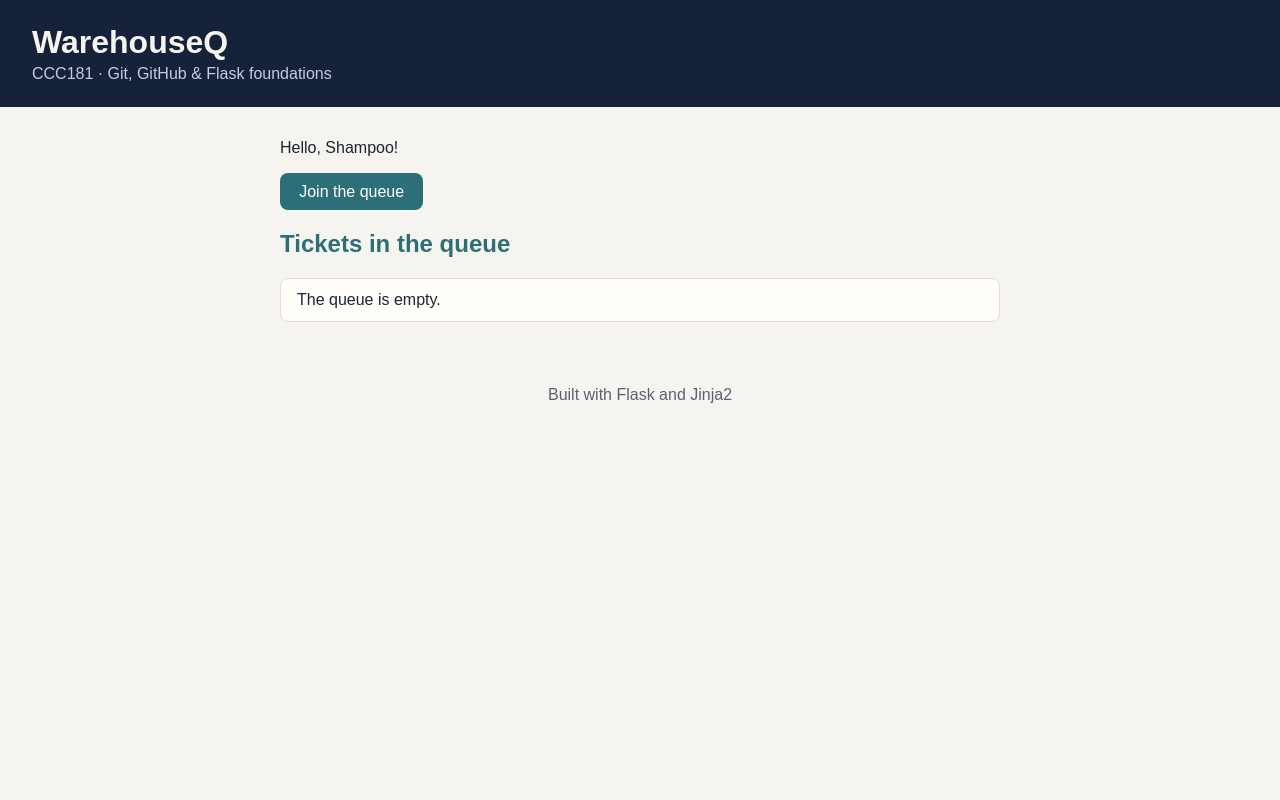
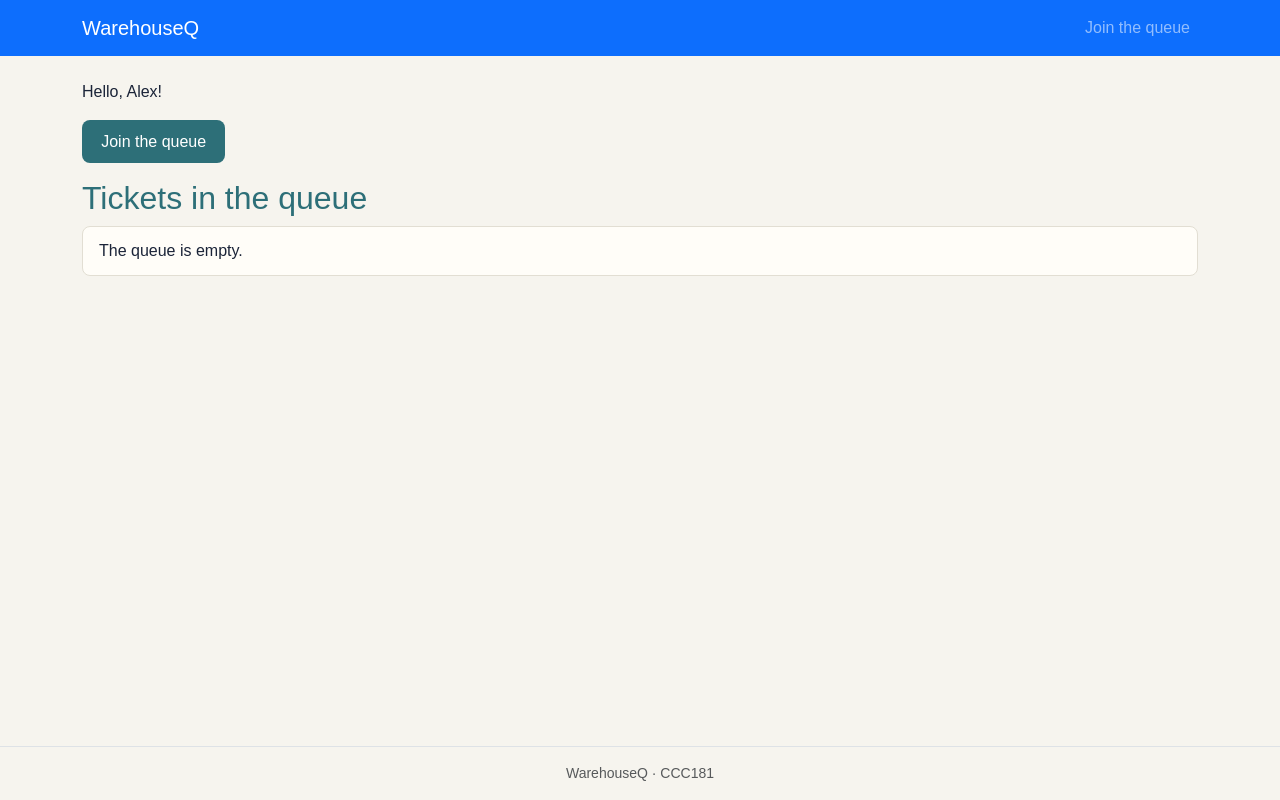
Before and after one commit to stebbn/CCC181, a Flask app: page / in a window 1280 px wide. Run offline with Flask 3, Linux system fonts and the light colour scheme; parts of the project's set-up code (start-up, migrations or seed data) failed here and were passed over.

Commit message:
Add Bootstrap layout and navigation (#1)

```diff
--- a/activities/queue-app/app/app.py
+++ b/activities/queue-app/app/app.py
@@ -2,6 +2,8 @@ from queue_types import *
 from flask import Flask, abort, redirect, render_template, request, url_for
 
 app = Flask(__name__)
+app.secret_key = "dev-only-change-me"
+
 
 SERVICES: list[ServiceDict] = [
     {"id": 1, "name": "To Check"},
@@ -9,12 +11,12 @@ SERVICES: list[ServiceDict] = [
 ]
 
 TICKETS: list[Ticket] = [
-    Ticket(number=1, name="Shampoo", source="producer_123_id", service_id=1, status="waiting"),
+    Ticket(number=1, name="Alex", service_id=1, items=[Item(name= "Ball", count=1, info="its a ball")], status="waiting"),
 ]
 
 @app.route("/")
 def index():
-    return render_template("index.html", name="Shampoo", tickets=TICKETS)
+    return render_template("index.html", name="Alex", tickets=TICKETS)
 
 @app.route("/queue/<int:ticket_id>")
 def ticket(ticket_id):
@@ -34,9 +36,9 @@ def join():
 
         new_ticket = Ticket(
             number=new_number,
-            name=name,
-            source="-",
+            name= name,
             service_id=1,
+            items=[],
             status="waiting"
         )
 
@@ -49,5 +51,13 @@ def join():
 def hello():
     return "Hello, CCC181!"
 
+@app.route("/join")
+def join_form():
+    return render_template("join.html")
+
+@app.route("/staff")
+def staff_dashboard():
+    return "Staff dashboard coming soon"
+
 if __name__ == "__main__":
     app.run(debug=True)
--- a/activities/queue-app/app/templates/base.html
+++ b/activities/queue-app/app/templates/base.html
@@ -4,20 +4,52 @@
   <meta charset="utf-8">
   <meta name="viewport" content="width=device-width, initial-scale=1">
   <title>{% block title %}WarehouseQ{% endblock %}</title>
-  {# Link static files with url_for instead of hard-coding paths #}
+  <link rel="stylesheet"
+        href="https://cdn.jsdelivr.net/npm/bootstrap@5.3.3/dist/css/bootstrap.min.css">
   <link rel="stylesheet" href="{{ url_for('static', filename='css/style.css') }}">
 </head>
-<body>
-  <header>
-    <h1><a href="{{ url_for('index') }}">WarehouseQ</a></h1>
-    <p class="tagline">CCC181 · Git, GitHub &amp; Flask foundations</p>
-  </header>
+<body class="d-flex flex-column min-vh-100">
+  <a class="visually-hidden-focusable" href="#main">Skip to main content</a>
 
-  <main>
+  <nav class="navbar navbar-expand-md bg-primary" data-bs-theme="dark">
+    <div class="container">
+      <a class="navbar-brand" href="{{ url_for('index') }}">WarehouseQ</a>
+      <button class="navbar-toggler" type="button" data-bs-toggle="collapse"
+              data-bs-target="#mainNav" aria-controls="mainNav"
+              aria-expanded="false" aria-label="Toggle navigation">
+        <span class="navbar-toggler-icon"></span>
+      </button>
+      <div class="collapse navbar-collapse" id="mainNav">
+        <ul class="navbar-nav ms-auto">
+          <li class="nav-item">
+            <a class="nav-link {% if request.endpoint == 'join' %}active{% endif %}"
+               {% if request.endpoint == 'join' %}aria-current="page"{% endif %}
+               href="{{ url_for('join') }}">Join the queue</a>
+          </li>
+        </ul>
+      </div>
+    </div>
+  </nav>
+
+  <main id="main" class="container my-4 flex-grow-1">
+    {% with messages = get_flashed_messages(with_categories=true) %}
+      {% for category, message in messages %}
+        <div class="alert alert-{{ category }} alert-dismissible fade show" role="alert">
+          {{ message }}
+          <button type="button" class="btn-close" data-bs-dismiss="alert" aria-label="Close"></button>
+        </div>
+      {% endfor %}
+    {% endwith %}
+
     {% block content %}{% endblock %}
   </main>
 
-  <footer>Built with Flask and Jinja2</footer>
+  <footer class="border-top py-3 text-center text-body-secondary small">
+    WarehouseQ · CCC181
+  </footer>
+
+  <script src="https://cdn.jsdelivr.net/npm/bootstrap@5.3.3/dist/js/bootstrap.bundle.min.js"></script>
   <script src="{{ url_for('static', filename='js/main.js') }}"></script>
+  {% block scripts %}{% endblock %}
 </body>
 </html>
```
Also changed, not shown: activities/queue-app/app/queue_types.py (+13 -1 lines), activities/queue-app/hw3_queue_app.md (+4 -4 lines).
